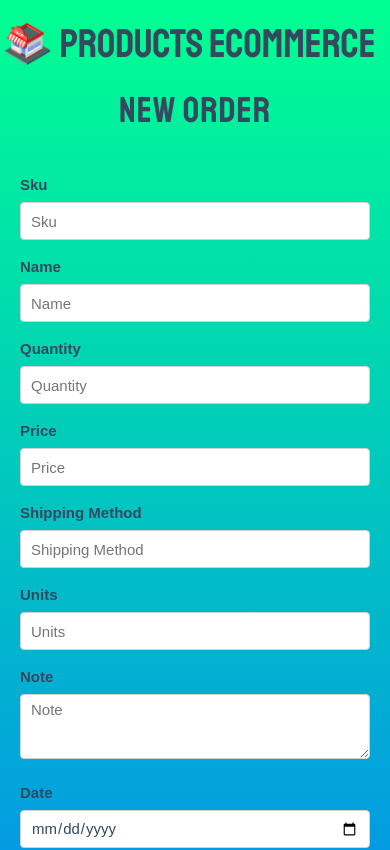
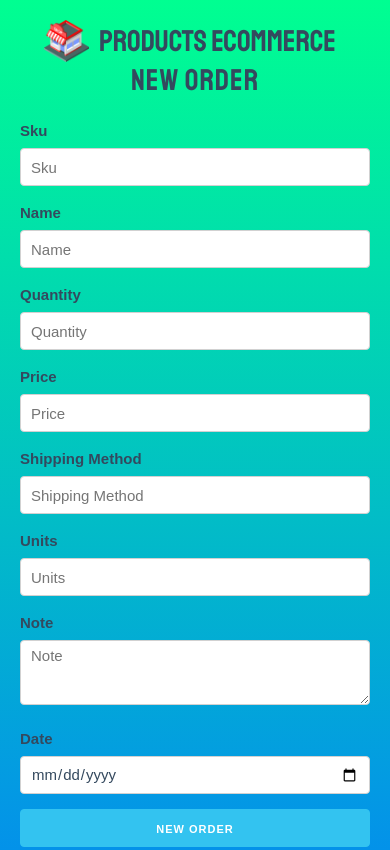
Before and after one commit to JuanYut/products-ecommerce, a React (Create React App) app: page / in a window 390 px wide. Shown: the top 850 px of the page. Built offline with nearby package versions, Linux system fonts and the light colour scheme; no server answers.

Commit message:
fixed some css styles for the items products

```diff
--- a/package.json
+++ b/package.json
@@ -9,7 +9,7 @@
     "axios": "^0.19.2",
     "react": "^16.13.1",
     "react-dom": "^16.13.1",
-    "react-scripts": "3.4.1",
+    "react-scripts": "^3.4.1",
     "uuid": "^8.3.0"
   },
   "scripts": {
--- a/src/components/Popup.jsx
+++ b/src/components/Popup.jsx
@@ -26,7 +26,7 @@ const Popup = ({ order, closePopup }) => {
 
           <div className="popup-info">
             <p>
-              Shipping Method: <span>{order.shippingmethod}</span>
+              Shipping Method: <span>{order.shippingMethod}</span>
             </p>
           </div>
 
--- a/src/components/popup.css
+++ b/src/components/popup.css
@@ -8,6 +8,7 @@
   display: flex;
   justify-content: center;
   align-items: center;
+  z-index: 10000;
 }
 
 .popup {
@@ -15,7 +16,6 @@
   color: white;
   background-color: #34495e;
   border-radius: 5px;
-  z-index: 1000;
 }
 
 .popup-columns {
--- a/src/index.css
+++ b/src/index.css
@@ -63,7 +63,8 @@ h2 {
 }
 
 .order:hover {
-  transform: scale(1.05);
+  transform: scale(1.03);
+  background-color: #203345;
   cursor: pointer;
 }
 
@@ -120,3 +121,11 @@ label {
   text-align: center;
   font-family: "Staatliches", cursive;
 }
+
+@media only screen and (max-width: 37.5em) {
+  h1,
+  h2 {
+    font-size: 3rem;
+    padding: 0;
+  }
+}
```
Also changed, not shown: 1 other file (tests, documents, lock files or other folders).
